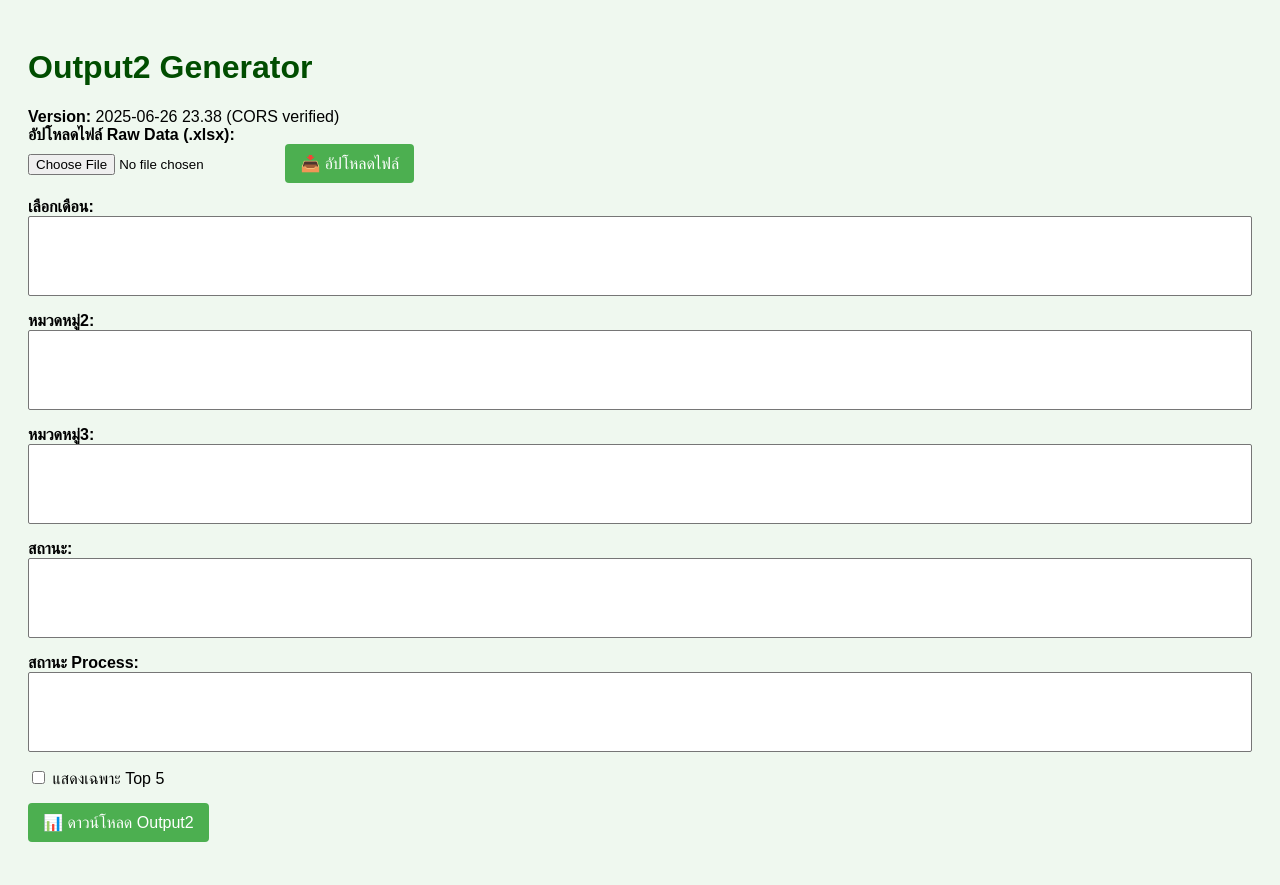
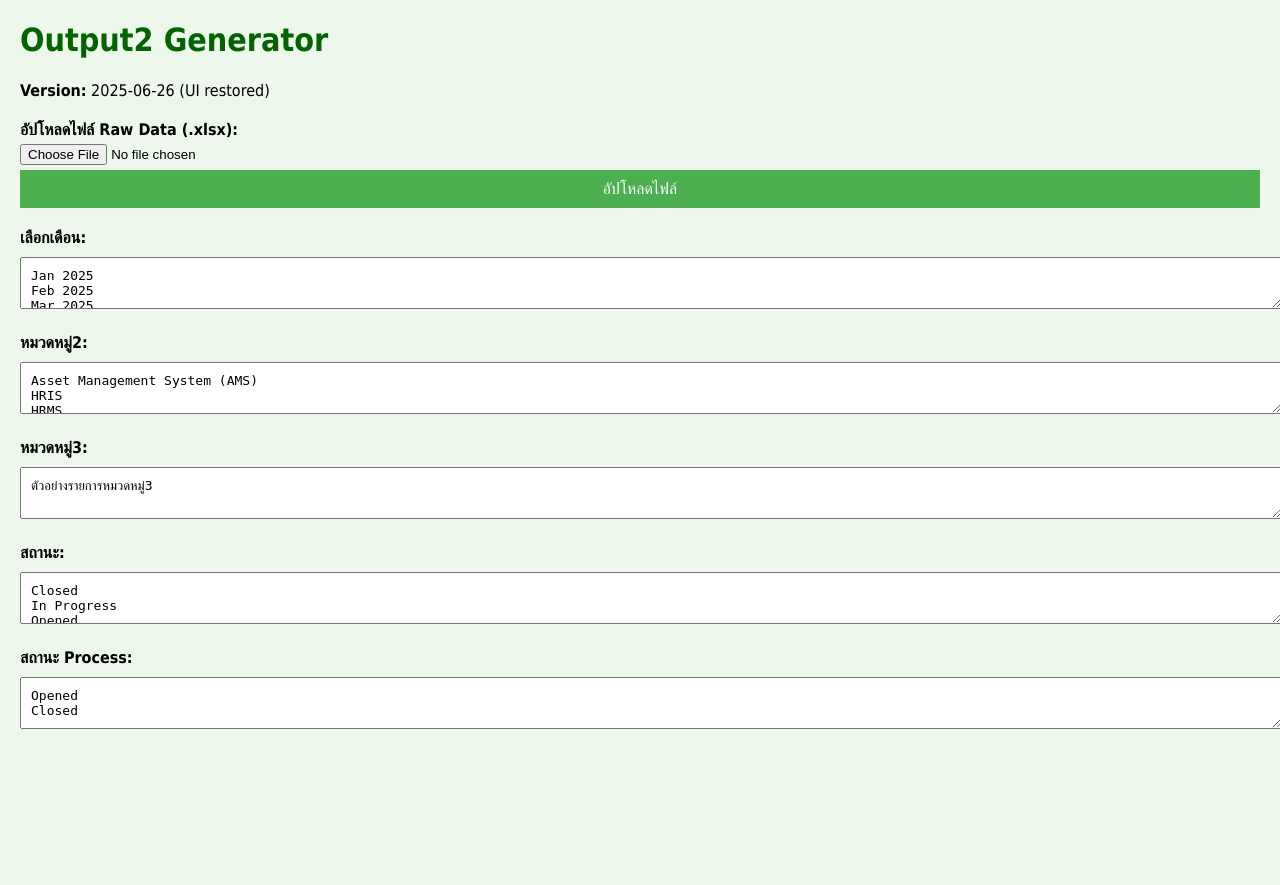
Before and after one commit to dogzamak/output2-generator, a Flask app: template templates/index.html in a window 1280 px wide. After the commit the page ends 729 px from the top, so only its background shows below. Run offline with Flask 3, Linux system fonts and the light colour scheme; the template is opened without the code that fills it, so the values that code supplies are empty.

Commit message:
Add files via upload

```diff
--- a/templates/index.html
+++ b/templates/index.html
@@ -1,156 +1,86 @@
+
 <!DOCTYPE html>
 <html lang="th">
 <head>
     <meta charset="UTF-8">
+    <meta name="viewport" content="width=device-width, initial-scale=1.0">
     <title>Output2 Generator</title>
     <style>
         body {
-            font-family: sans-serif;
-            background: #eff8ef;
-            padding: 20px;
+            background-color: #edf7ec;
+            font-family: Tahoma, sans-serif;
+            margin: 20px;
         }
         h1 {
-            color: #004d00;
+            color: darkgreen;
         }
         .section {
-            margin-bottom: 15px;
+            margin-top: 20px;
         }
-        textarea, select {
+        .label {
+            font-weight: bold;
+            margin-bottom: 5px;
+            display: block;
+        }
+        textarea, select, button {
             width: 100%;
-            min-height: 80px;
+            padding: 10px;
+            margin-top: 5px;
             font-size: 1em;
         }
-        button {
-            padding: 10px 15px;
+        .upload-btn {
             background-color: #4CAF50;
             color: white;
-            font-size: 1em;
             border: none;
-            border-radius: 4px;
+            cursor: pointer;
         }
     </style>
 </head>
 <body>
     <h1>Output2 Generator</h1>
-    <div><strong>Version:</strong> 2025-06-26 23.38 (CORS verified)</div>
+    <p><strong>Version:</strong> 2025-06-26 (UI restored)</p>
+
     <div class="section">
-        <label><strong>อัปโหลดไฟล์ Raw Data (.xlsx):</strong></label><br>
-        <input type="file" id="rawFileInput">
-        <button onclick="uploadFile()">📥 อัปโหลดไฟล์</button>
-        <div id="uploadStatus"></div>
+        <label class="label">อัปโหลดไฟล์ Raw Data (.xlsx):</label>
+        <input type="file">
+        <button class="upload-btn">อัปโหลดไฟล์</button>
     </div>
 
     <div class="section">
-        <label><strong>เลือกเดือน:</strong></label><br>
-        <select id="monthSelect" multiple></select>
-    </div>
-    <div class="section">
-        <label><strong>หมวดหมู่2:</strong></label><br>
-        <select id="cat2Select" multiple></select>
-    </div>
-    <div class="section">
-        <label><strong>หมวดหมู่3:</strong></label><br>
-        <select id="cat3Select" multiple></select>
-    </div>
-    <div class="section">
-        <label><strong>สถานะ:</strong></label><br>
-        <select id="statusSelect" multiple></select>
-    </div>
-    <div class="section">
-        <label><strong>สถานะ Process:</strong></label><br>
-        <select id="processStatusSelect" multiple></select>
+        <label class="label">เลือกเดือน:</label>
+        <textarea readonly>Jan 2025
+Feb 2025
+Mar 2025
+Apr 2025
+May 2025</textarea>
     </div>
 
     <div class="section">
-        <label><input type="checkbox" id="top5Checkbox"> แสดงเฉพาะ Top 5</label>
+        <label class="label">หมวดหมู่2:</label>
+        <textarea readonly>Asset Management System (AMS)
+HRIS
+HRMS
+Kissflow
+SAP Functional - การทำงานใน Module ต่างๆ
+Time Attendance (Snap Plus)</textarea>
     </div>
 
     <div class="section">
-        <button onclick="generateOutput2()">📊 ดาวน์โหลด Output2</button>
+        <label class="label">หมวดหมู่3:</label>
+        <textarea readonly>ตัวอย่างรายการหมวดหมู่3</textarea>
     </div>
 
-    <script>
-        const apiBase = "https://output2-generator-production.up.railway.app";
+    <div class="section">
+        <label class="label">สถานะ:</label>
+        <textarea readonly>Closed
+In Progress
+Opened</textarea>
+    </div>
 
-        function uploadFile() {
-            const fileInput = document.getElementById("rawFileInput");
-            const file = fileInput.files[0];
-            const formData = new FormData();
-            formData.append("file", file);
-            fetch(`${apiBase}/upload_raw_data`, {
-                method: "POST",
-                body: formData,
-            })
-            .then(res => res.json())
-            .then(data => {
-                document.getElementById("uploadStatus").innerText = "อัปโหลดแล้ว: 100%";
-                populateSelect("monthSelect", data.months);
-                populateSelect("cat2Select", data.category2);
-                populateSelect("cat3Select", data.category3);
-                populateSelect("statusSelect", data.status);
-                populateSelect("processStatusSelect", data.processStatus);
-            })
-            .catch(err => {
-                console.error("Upload error", err);
-                alert("Upload failed");
-            });
-        }
-
-        function populateSelect(id, values) {
-            const sel = document.getElementById(id);
-            sel.innerHTML = "";
-            values.forEach(val => {
-                const opt = document.createElement("option");
-                opt.value = val;
-                opt.innerText = val;
-                sel.appendChild(opt);
-            });
-        }
-
-        function generateOutput2() {
-            const months = getSelectValues("monthSelect");
-            const cat2 = getSelectValues("cat2Select");
-            const cat3 = getSelectValues("cat3Select");
-            const status = getSelectValues("statusSelect");
-            const process = getSelectValues("processStatusSelect");
-            const top5 = document.getElementById("top5Checkbox").checked;
-
-            const payload = {
-                months,
-                category2: cat2,
-                category3: cat3,
-                status,
-                process_status: process,
-                top5
-            };
-
-            fetch(`${apiBase}/generate_output2`, {
-                method: "POST",
-                headers: {
-                    "Content-Type": "application/json"
-                },
-                body: JSON.stringify(payload)
-            })
-            .then(res => res.blob())
-            .then(blob => {
-                const url = window.URL.createObjectURL(blob);
-                const a = document.createElement("a");
-                a.href = url;
-                a.download = "Output2.xlsx";
-                document.body.appendChild(a);
-                a.click();
-                a.remove();
-            })
-            .catch(err => {
-                console.error("Output2 error", err);
-                alert("ไม่สามารถสร้าง Output2 ได้");
-            });
-        }
-
-        function getSelectValues(id) {
-            const sel = document.getElementById(id);
-            return Array.from(sel.selectedOptions).map(opt => opt.value);
-        }
-    </script>
+    <div class="section">
+        <label class="label">สถานะ Process:</label>
+        <textarea readonly>Opened
+Closed</textarea>
+    </div>
 </body>
 </html>
```
